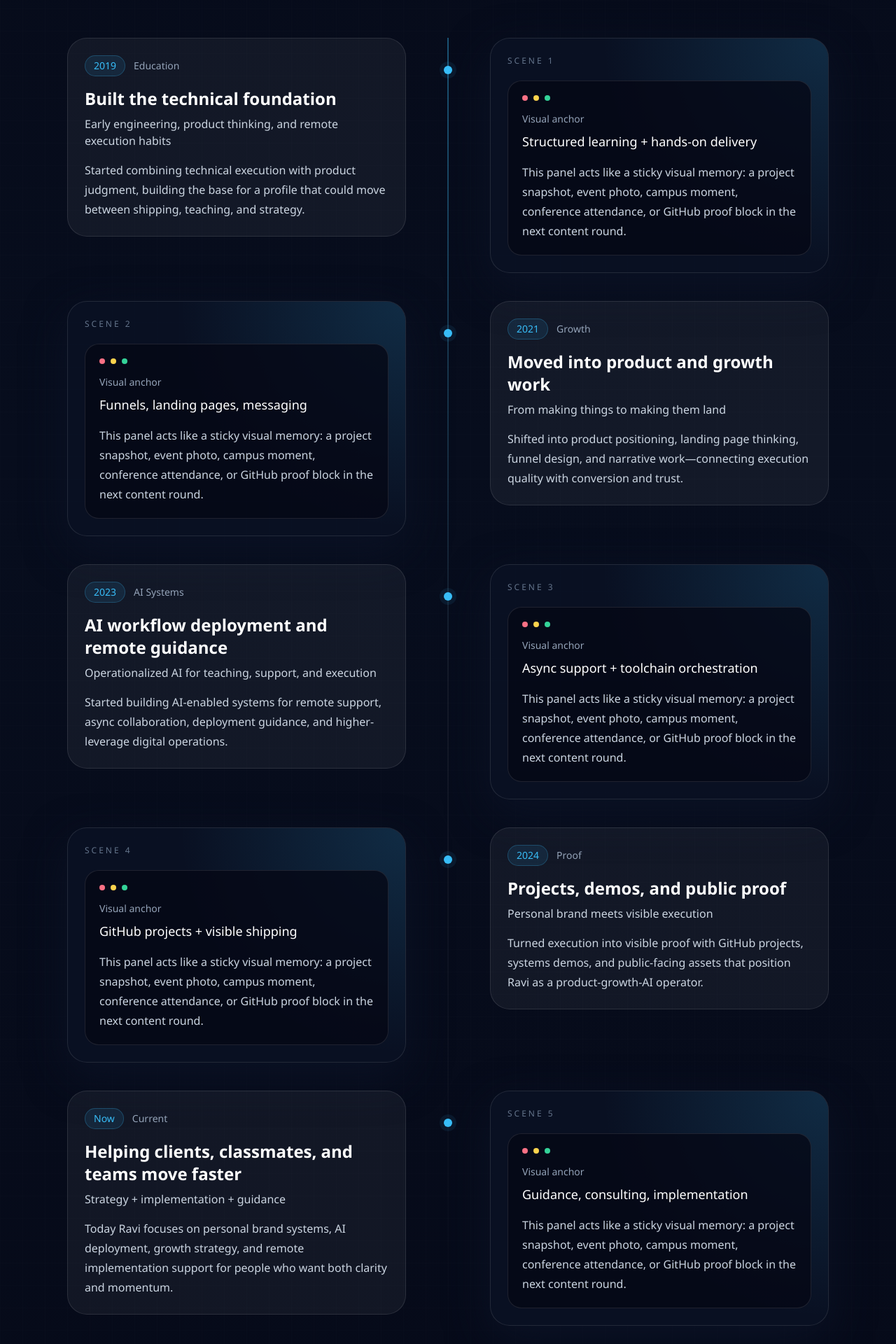
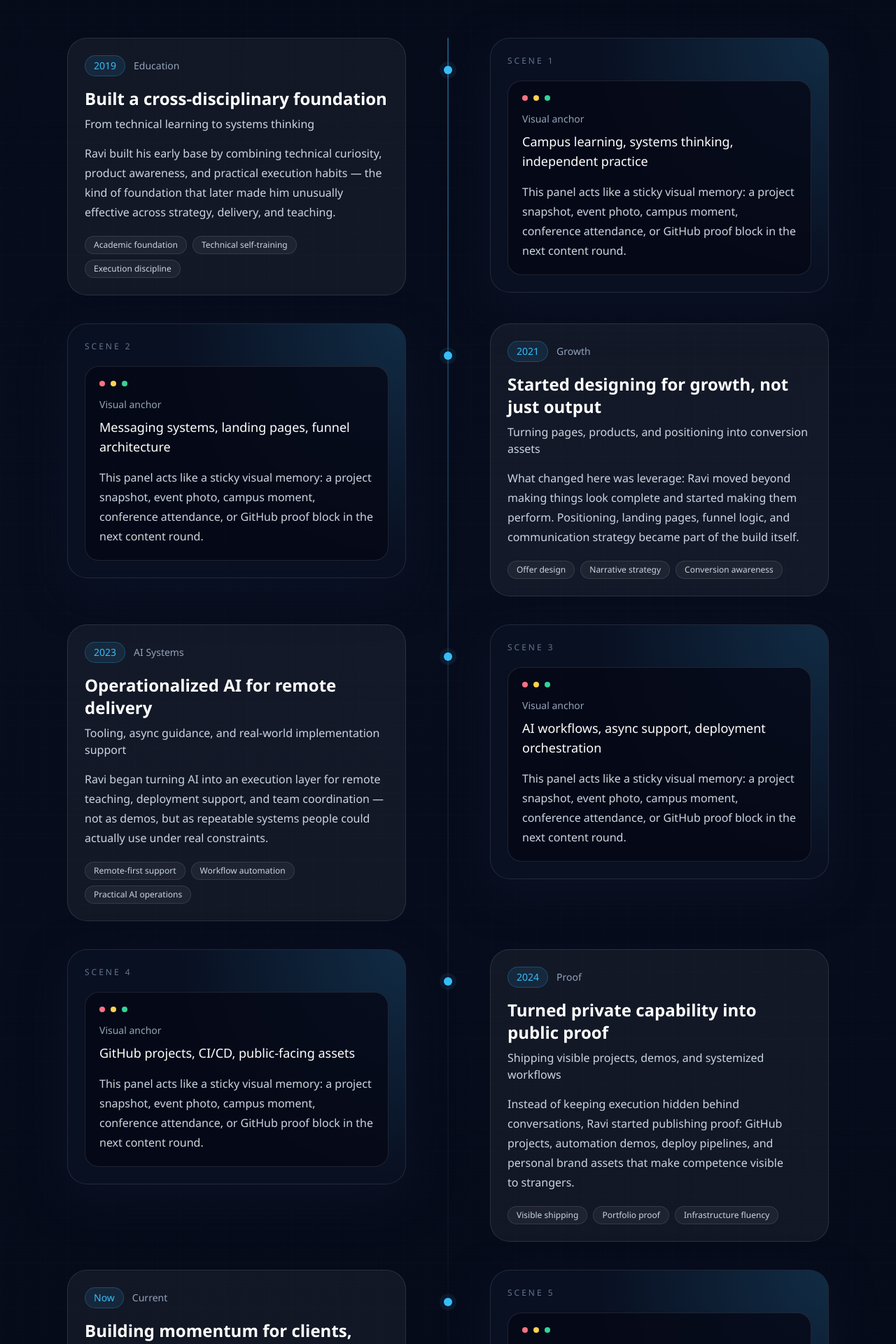
Before and after one commit to qiuy-collab/ravi-personal-site, a Next.js app: page / in a window 1280 px wide. Shown: the part 1460-3380 px from the top of the page at 70% size. Built offline with nearby package versions, Linux system fonts and the light colour scheme; no server answers.

Commit message:
feat: amplify timeline narrative

```diff
--- a/app/page.tsx
+++ b/app/page.tsx
@@ -18,48 +18,53 @@ const pillars = [
 const timeline = [
   {
     year: "2019",
-    title: "Built the technical foundation",
-    subtitle: "Early engineering, product thinking, and remote execution habits",
-    body: "Started combining technical execution with product judgment, building the base for a profile that could move between shipping, teaching, and strategy.",
+    title: "Built a cross-disciplinary foundation",
+    subtitle: "From technical learning to systems thinking",
+    body: "Ravi built his early base by combining technical curiosity, product awareness, and practical execution habits — the kind of foundation that later made him unusually effective across strategy, delivery, and teaching.",
     side: "left",
     accent: "Education",
-    visual: "Structured learning + hands-on delivery"
+    visual: "Campus learning, systems thinking, independent practice",
+    meta: ["Academic foundation", "Technical self-training", "Execution discipline"]
   },
   {
     year: "2021",
-    title: "Moved into product and growth work",
-    subtitle: "From making things to making them land",
-    body: "Shifted into product positioning, landing page thinking, funnel design, and narrative work—connecting execution quality with conversion and trust.",
+    title: "Started designing for growth, not just output",
+    subtitle: "Turning pages, products, and positioning into conversion assets",
+    body: "What changed here was leverage: Ravi moved beyond making things look complete and started making them perform. Positioning, landing pages, funnel logic, and communication strategy became part of the build itself.",
     side: "right",
     accent: "Growth",
-    visual: "Funnels, landing pages, messaging"
+    visual: "Messaging systems, landing pages, funnel architecture",
+    meta: ["Offer design", "Narrative strategy", "Conversion awareness"]
   },
   {
     year: "2023",
-    title: "AI workflow deployment and remote guidance",
-    subtitle: "Operationalized AI for teaching, support, and execution",
-    body: "Started building AI-enabled systems for remote support, async collaboration, deployment guidance, and higher-leverage digital operations.",
+    title: "Operationalized AI for remote delivery",
+    subtitle: "Tooling, async guidance, and real-world implementation support",
+    body: "Ravi began turning AI into an execution layer for remote teaching, deployment support, and team coordination — not as demos, but as repeatable systems people could actually use under real constraints.",
     side: "left",
     accent: "AI Systems",
-    visual: "Async support + toolchain orchestration"
+    visual: "AI workflows, async support, deployment orchestration",
+    meta: ["Remote-first support", "Workflow automation", "Practical AI operations"]
   },
   {
     year: "2024",
-    title: "Projects, demos, and public proof",
-    subtitle: "Personal brand meets visible execution",
-    body: "Turned execution into visible proof with GitHub projects, systems demos, and public-facing assets that position Ravi as a product-growth-AI operator.",
+    title: "Turned private capability into public proof",
+    subtitle: "Shipping visible projects, demos, and systemized workflows",
+    body: "Instead of keeping execution hidden behind conversations, Ravi started publishing proof: GitHub projects, automation demos, deploy pipelines, and personal brand assets that make competence visible to strangers.",
     side: "right",
     accent: "Proof",
-    visual: "GitHub projects + visible shipping"
+    visual: "GitHub projects, CI/CD, public-facing assets",
+    meta: ["Visible shipping", "Portfolio proof", "Infrastructure fluency"]
   },
   {
     year: "Now",
-    title: "Helping clients, classmates, and teams move faster",
-    subtitle: "Strategy + implementation + guidance",
-    body: "Today Ravi focuses on personal brand systems, AI deployment, growth strategy, and remote implementation support for people who want both clarity and momentum.",
+    title: "Building momentum for clients, classmates, and teams",
+    subtitle: "Strategy, implementation, and guidance inside one profile",
+    body: "Today Ravi operates as a high-agency builder across product, growth, AI, and remote delivery — helping people turn scattered ambition into systems, visibility, and usable momentum.",
     side: "left",
     accent: "Current",
-    visual: "Guidance, consulting, implementation"
+    visual: "Consulting, guidance, implementation, personal brand momentum",
+    meta: ["Product + Growth + AI", "Remote execution", "High-trust operator"]
   }
 ] as const;
 
@@ -204,6 +209,16 @@ export default function HomePage() {
                     <h3 className="mt-4 text-2xl font-semibold text-white">{item.title}</h3>
                     <p className="mt-2 text-base text-slate-300">{item.subtitle}</p>
                     <p className="mt-4 text-pretty leading-7 text-slate-300">{item.body}</p>
+                    <div className="mt-5 flex flex-wrap gap-2">
+                      {item.meta.map((meta) => (
+                        <span
+                          key={meta}
+                          className="rounded-full border border-white/10 bg-white/5 px-3 py-1 text-xs text-slate-300"
+                        >
+                          {meta}
+                        </span>
+                      ))}
+                    </div>
                   </article>
                 </div>
 
```
